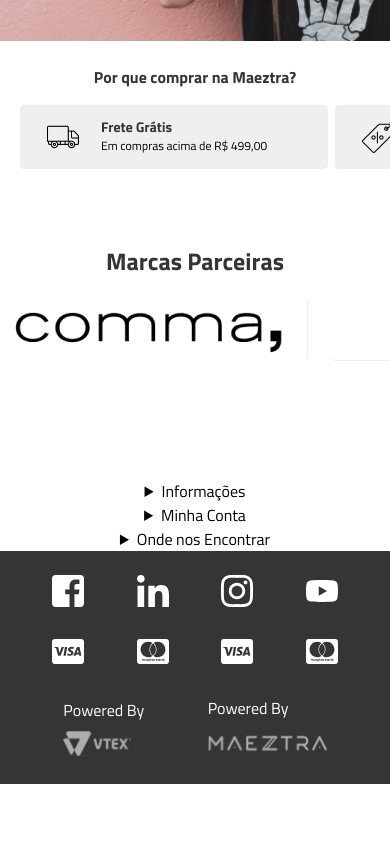
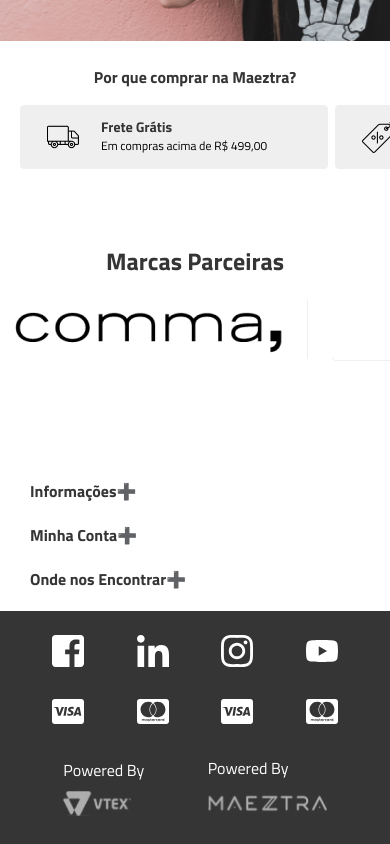
Before and after one commit to robs-am/desafio-maeztra, a React (Vite) app: page / in a window 390 px wide. Shown: the part 442-1286 px from the top of the page. Before the commit the page ends 1226 px from the top, so only its background shows below. Built offline with nearby package versions, Linux system fonts and the light colour scheme.

Commit message:
feat: finzaliza footer__mobile

```diff
--- a/src/components/Footer/Footer.tsx
+++ b/src/components/Footer/Footer.tsx
@@ -15,7 +15,7 @@ const Footer = () => {
           {navFooter.map((item, index) => (
             <details key={index}>
               <summary>{item.title}</summary>
-              <ul>
+              <ul className="footer__main--mobile--item--list" >
                 {item.links.map((link, linkIndex) => (
                   <li key={linkIndex}><a href={link.path}>{link.text}</a></li>
                 ))}
@@ -24,7 +24,7 @@ const Footer = () => {
           ))}
         </div>
         {/* Footer Main Desktop */}
-        <div className="footer__main--desktop hidden lg:flex lg:justify-around lg:mt-10 lg:mb-16">
+        <div className="footer__main--desktop hidden lg:flex lg:justify-around lg:mt-10 lg:mb-1">
           {navFooter.map((item, index) => {
             return <div className="footer__main--desktop--item flex flex-col gap-6" key={index}>
               <h3 className="text-lighterBlack text-lg font-bold ">{item.title}</h3>
--- a/src/components/Footer/global.css
+++ b/src/components/Footer/global.css
@@ -0,0 +1,41 @@
+.footer__main--mobile summary {
+  list-style: none;
+}
+
+.footer__main--mobile--item--list {
+  padding-inline: 30px;
+  margin-bottom: 20px;
+  display: flex;
+  flex-direction: column;
+  gap: 10px;
+}
+
+.footer__main--mobile summary::after {
+  content: '➕';
+  display: inline-block;
+  margin-right: 0.5rem;
+}
+
+details summary {
+  display: flex;
+  justify-content: space-between;
+  padding-inline: 30px;
+  margin-bottom: 20px;
+}
+
+details {
+  display: flex;
+  width: 100%;
+}
+
+details[open] {
+  display: flex;
+  gap: 20px;
+}
+details[open] summary::after {
+  content: '➖';
+}
+
+summary {
+  @apply text-lighterBlack font-bold;
+}
```
